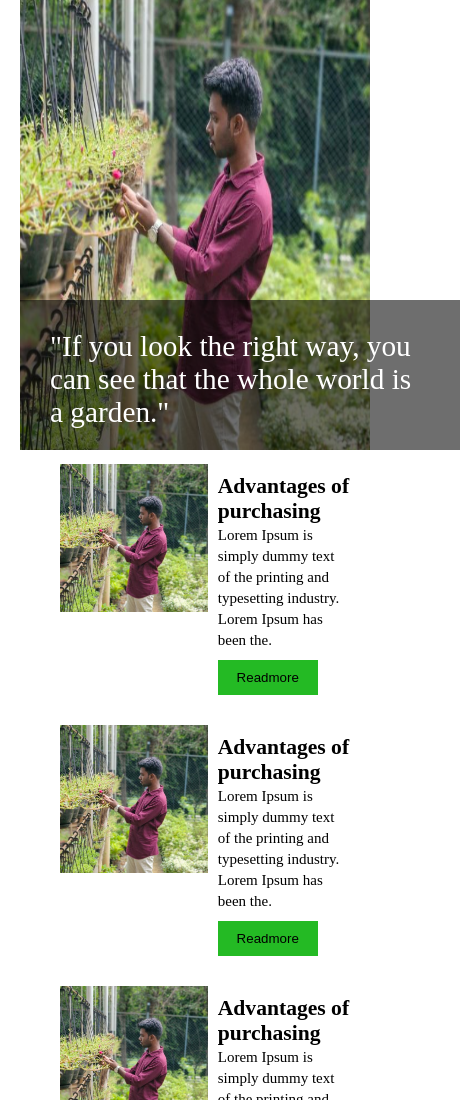
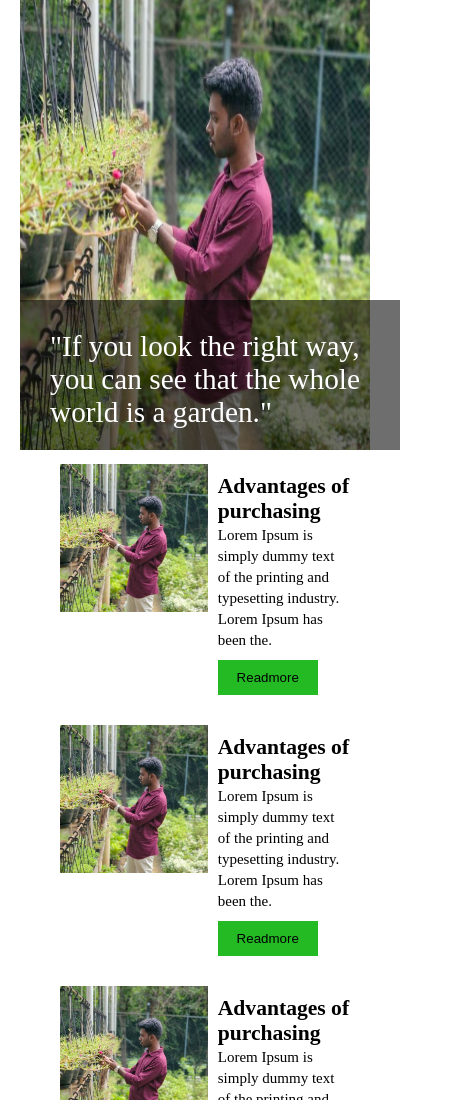
Before and after one commit to K-Shanmugaraj/flex-temp3, a plain HTML site: page index.html in a window 390 px wide. Shown: the part 2063-3163 px from the top of the page, 460 px wide, since content can reach past the window. Drawn offline with Linux system fonts and the light colour scheme.

Commit message:
Update index.html

```diff
--- a/index.html
+++ b/index.html
@@ -226,7 +226,7 @@
             position: absolute;
             background-color: #00000091;
             padding: 30px;
-            width: 440px;;
+            width: 380px;;
             height: 150px;
             color: white;
             font-size: 29.3px;
```
